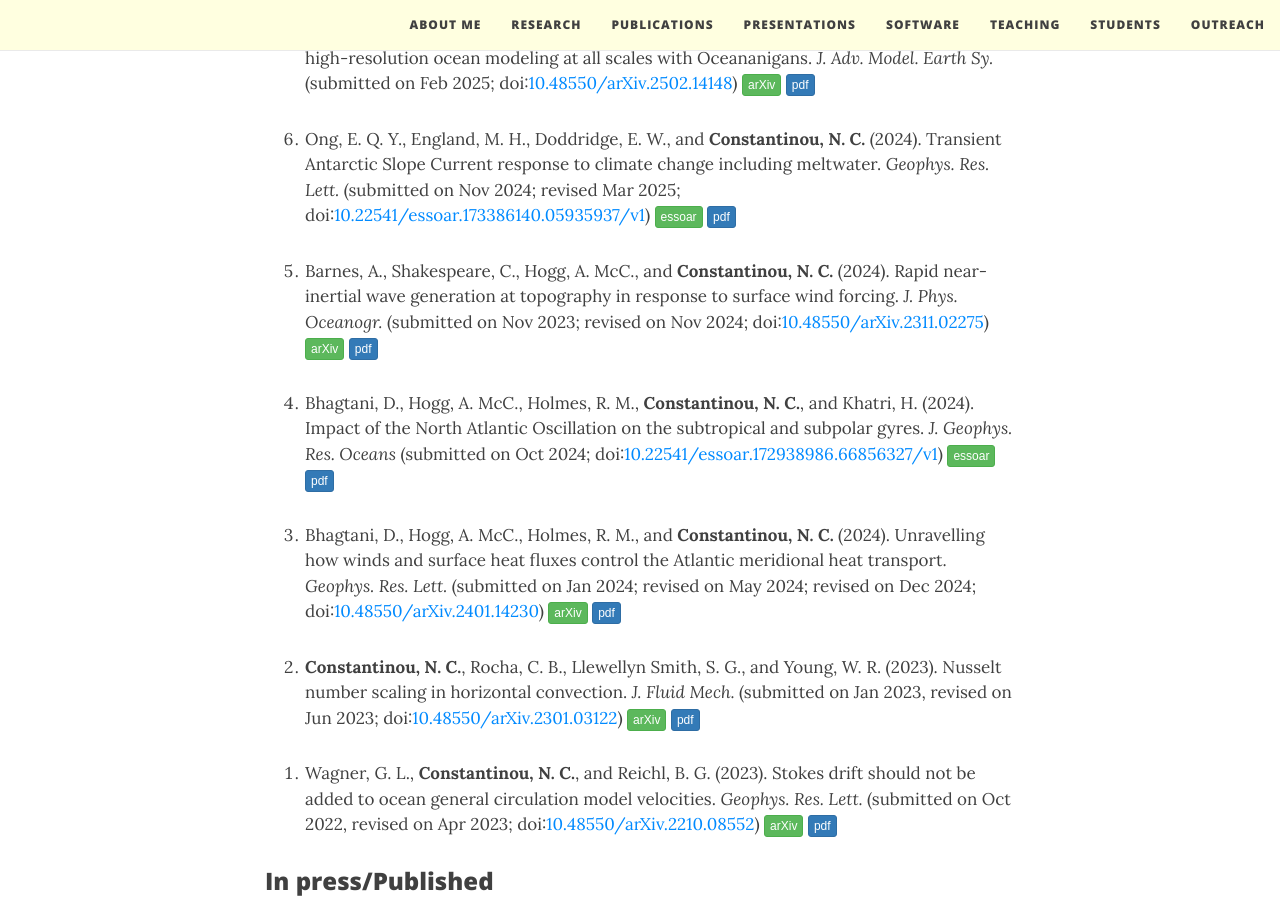
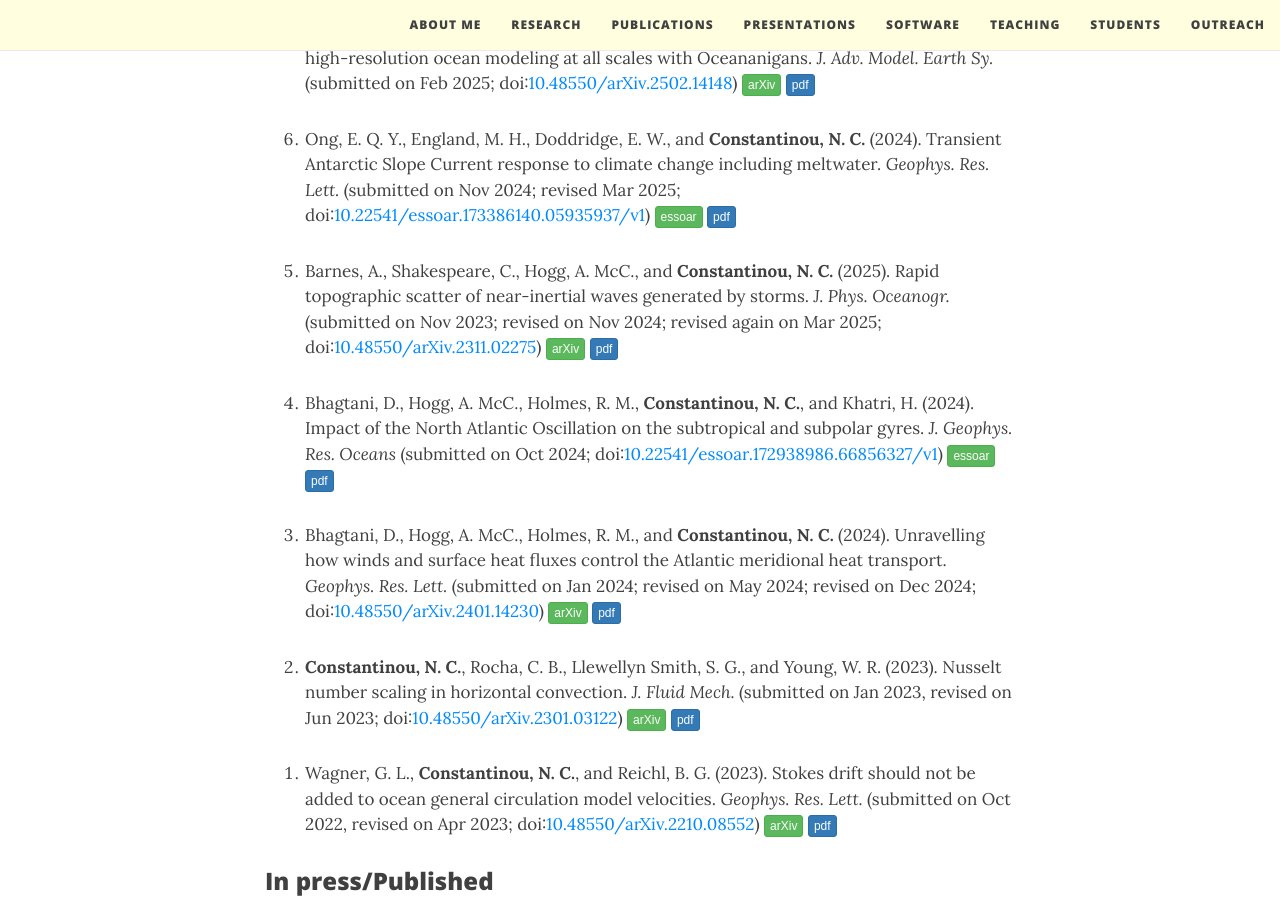
Before and after one commit to navidcy/navidcy.github.io, a Jekyll site: the page built from publications.md, in a window 1280 px wide and 900 px high, scrolled down 548 px. Built offline with Jekyll 4.4.1, drawn with Linux system fonts in a browser that asks for light colours; nearby versions of some CDN libraries; comment, search, counter and statistics services are not loaded.

Commit message:
topo-NIW resubmitted

```diff
--- a/publications.md
+++ b/publications.md
@@ -21,7 +21,7 @@
 0. Ong, E. Q. Y., England, M. H., Doddridge, E. W., and **Constantinou, N. C.** (2024). Transient Antarctic Slope Current response to climate change including meltwater. _Geophys. Res. Lett._ (submitted on Nov 2024; revised Mar 2025; doi:[10.22541/essoar.173386140.05935937/v1](https://doi.org/10.22541/essoar.173386140.05935937/v1){:target="_blank"}) [<span class="btn btn-success btn-xs{{end}}" style="font-family:sans-serif;">essoar</span>](https://doi.org/10.22541/essoar.173386140.05935937/v1){:target="_blank"} [<span class="btn btn-primary btn-xs{{end}}" style="font-family:sans-serif;">pdf</span>][asc-meltwater]
 
 
-0. Barnes, A., Shakespeare, C., Hogg, A. McC., and **Constantinou, N. C.** (2024). Rapid near-inertial wave generation at topography in response to surface wind forcing. _J. Phys. Oceanogr._ (submitted on Nov 2023; revised on Nov 2024; doi:[10.48550/arXiv.2311.02275](https://doi.org/10.48550/arXiv.2311.02275)) [<span class="btn btn-success btn-xs{{end}}" style="font-family:sans-serif;">arXiv</span>][arXiv:2311.02275]{:target="_blank"} [<span class="btn btn-primary btn-xs{{end}}" style="font-family:sans-serif;">pdf</span>][topographic-NIWs]
+0. Barnes, A., Shakespeare, C., Hogg, A. McC., and **Constantinou, N. C.** (2025). Rapid topographic scatter of near-inertial waves generated by storms. _J. Phys. Oceanogr._ (submitted on Nov 2023; revised on Nov 2024; revised again on Mar 2025; doi:[10.48550/arXiv.2311.02275](https://doi.org/10.48550/arXiv.2311.02275)) [<span class="btn btn-success btn-xs{{end}}" style="font-family:sans-serif;">arXiv</span>][arXiv:2311.02275]{:target="_blank"} [<span class="btn btn-primary btn-xs{{end}}" style="font-family:sans-serif;">pdf</span>][topographic-NIWs]
 
 
 0. Bhagtani, D., Hogg, A. McC., Holmes, R. M., **Constantinou, N. C.**, and Khatri, H. (2024). Impact of the North Atlantic Oscillation on the subtropical and subpolar gyres. _J. Geophys. Res. Oceans_ (submitted on Oct 2024; doi:[10.22541/essoar.172938986.66856327/v1](https://doi.org/10.22541/essoar.172938986.66856327/v1){:target="_blank"}) [<span class="btn btn-success btn-xs{{end}}" style="font-family:sans-serif;">essoar</span>](https://doi.org/10.22541/essoar.172938986.66856327/v1){:target="_blank"} [<span class="btn btn-primary btn-xs{{end}}" style="font-family:sans-serif;">pdf</span>][gyres-NAO]
```
Also changed, not shown: 1 other file.
